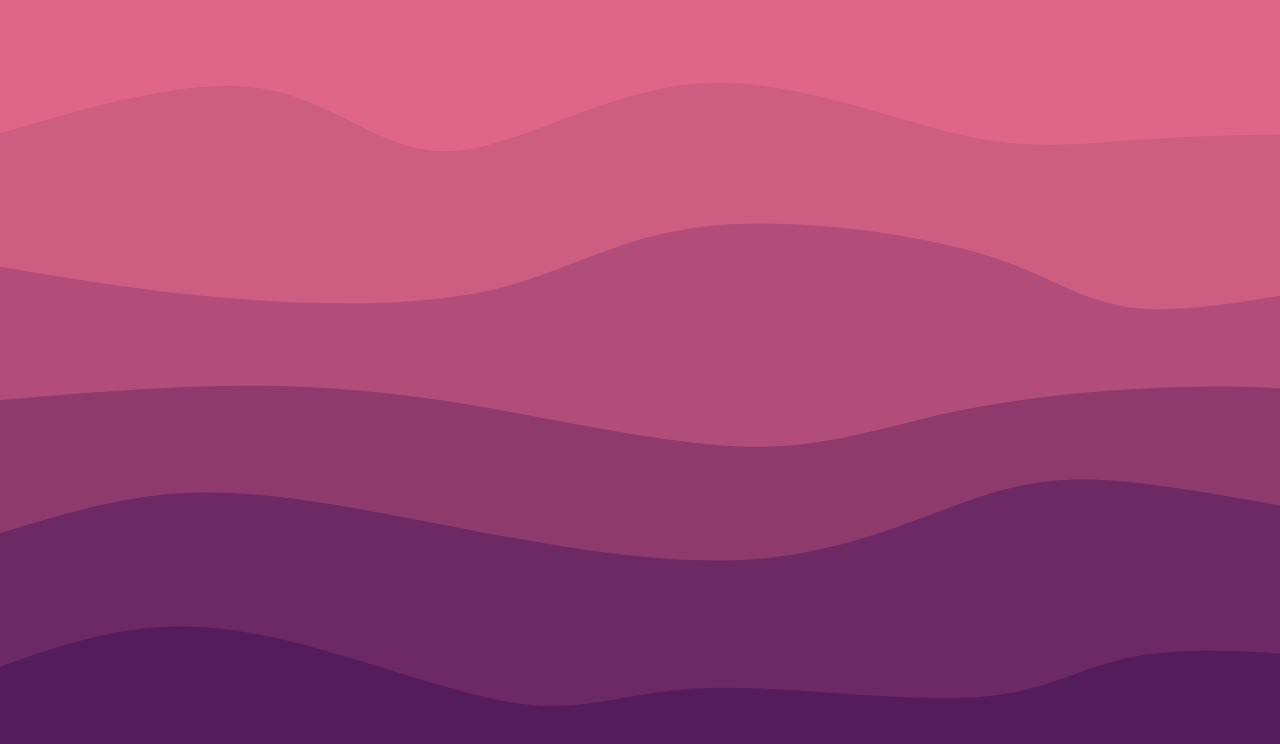
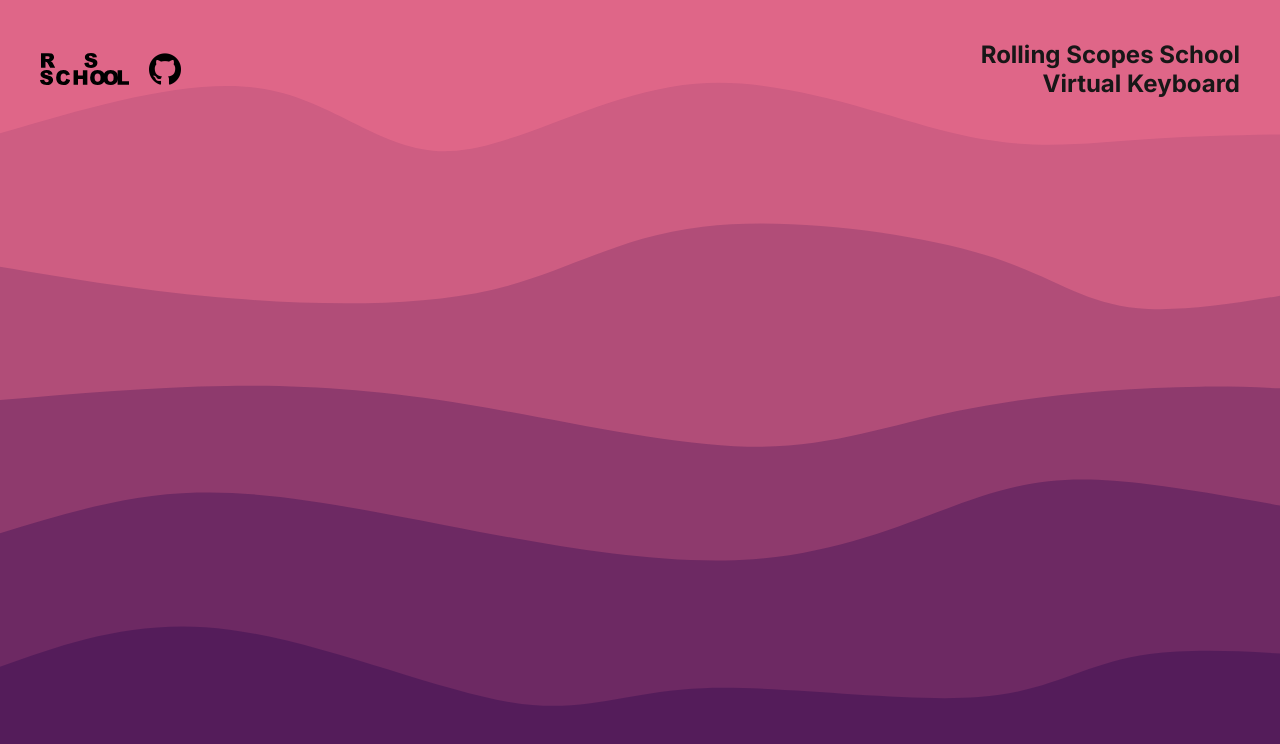
Before and after one commit to midicable/virtual-keyboard, a website with bundled scripts: page index.html in a window 1280 px wide. Built offline with nearby package versions, Linux system fonts and the light colour scheme.

Commit message:
feat: add header rendering

```diff
--- a/index.html
+++ b/index.html
@@ -4,6 +4,9 @@
   <meta charset="UTF-8">
   <meta http-equiv="X-UA-Compatible" content="IE=edge">
   <meta name="viewport" content="width=device-width, initial-scale=1.0">
+  <link rel="preconnect" href="https://fonts.googleapis.com">
+  <link rel="preconnect" href="https://fonts.gstatic.com" crossorigin>
+  <link href="https://fonts.googleapis.com/css2?family=Inter:wght@700&display=swap" rel="stylesheet">
   <link rel="stylesheet" href="./style/style.css">
   <title>Virtual Keyboard</title>
 </head>
--- a/scripts/app.js
+++ b/scripts/app.js
@@ -1,7 +1,8 @@
-import { renderMainWindow } from "./keyboard-render.js";
+import { renderMainWindow, renderHeader } from "./keyboard-render.js";
 
 function main() {
   renderMainWindow();
+  renderHeader();
 }
 
 main();
--- a/scripts/keyboard-render.js
+++ b/scripts/keyboard-render.js
@@ -2,11 +2,30 @@ const renderMainWindow = function() {
   const body = document.body;
   const container = document.createElement('main');
   container.classList.add('main-container');
-  body.appendChild(container);
+  body.prepend(container);
 }
 
-const renderKeyboard = function() {
+const renderHeader = function() {
+  const container = document.querySelector('.main-container');
+  const header = document.createElement('header');
+  const socialLinksContainer = document.createElement('div');
+  const headline = document.createElement('h1');
 
+  socialLinksContainer.classList.add('social-links-container');
+  socialLinksContainer.innerHTML =
+      '<img class="social-links-container__link" src="./assets/icons/rss-logo.svg" alt="RSS Logo">\n' +
+      '<img class="social-links-container__link" src="./assets/icons/gh-logo.png" alt="GH Logo">';
+
+  headline.classList.add('headline')
+  headline.innerHTML =
+      'Rolling Scopes School <br>' +
+      'Virtual Keyboard';
+
+  header.classList.add('header');
+  header.appendChild(socialLinksContainer);
+  header.appendChild(headline);
+
+  container.appendChild(header);
 }
 
-export { renderMainWindow };
+export { renderMainWindow, renderHeader };
--- a/style/style.css
+++ b/style/style.css
@@ -8,6 +8,32 @@
   width: 100vw;
   height: 100vh;
   padding: 40px;
+  display: flex;
+  align-items: center;
+  flex-direction: column;
   background: url(/assets/images/virtual-keyboard-bg.svg);
   background-size: cover;
 }
+
+.header {
+  width: 100%;
+  height: 58px;
+  display: flex;
+  justify-content: space-between;
+  align-items: center;
+}
+
+.social-links-container {
+  width: 141px;
+  height: 32px;
+  display: flex;
+  gap: 20px;
+}
+
+.headline {
+  font-family: 'Inter', sans-serif;
+  color: #171717;
+  font-size: 24px;
+  line-height: 29px;
+  text-align: right;
+}
```
Also changed, not shown: assets/icons/gh-logo.png (added), assets/icons/rss-logo.svg (added).
